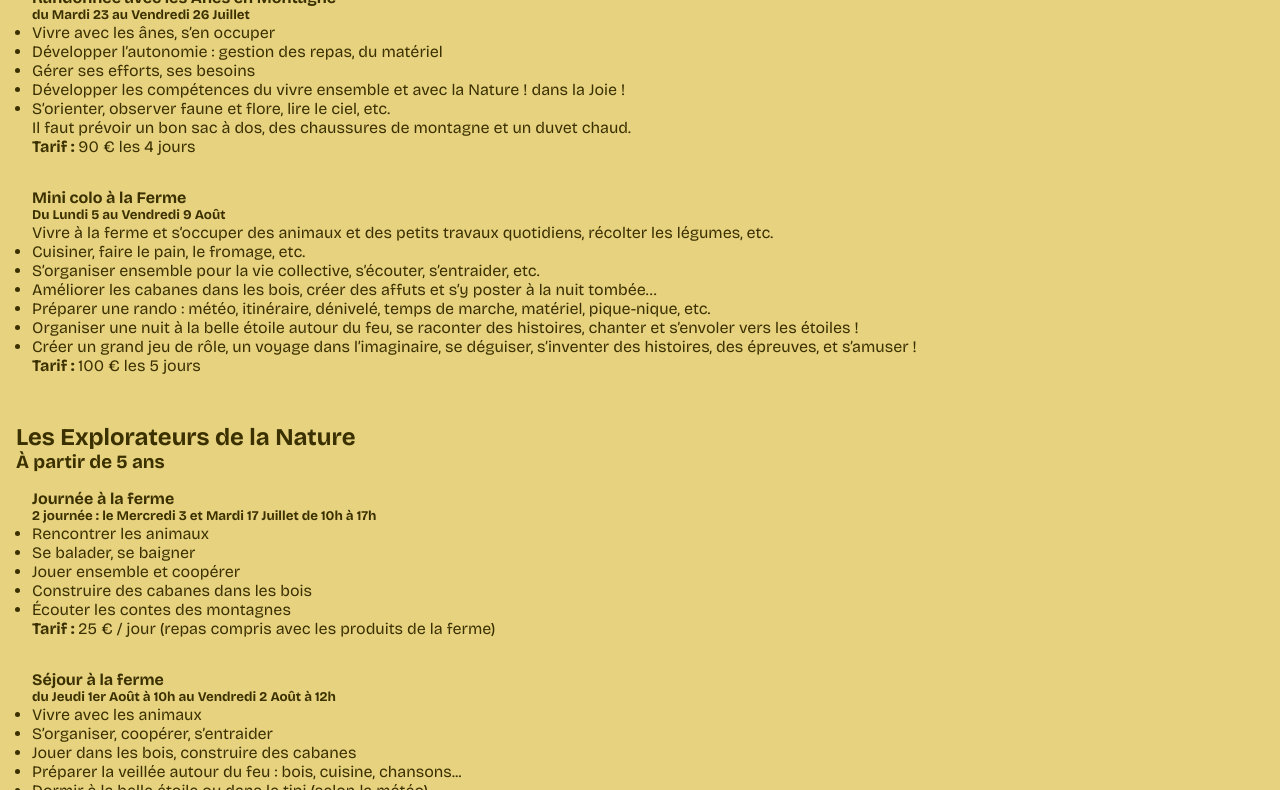
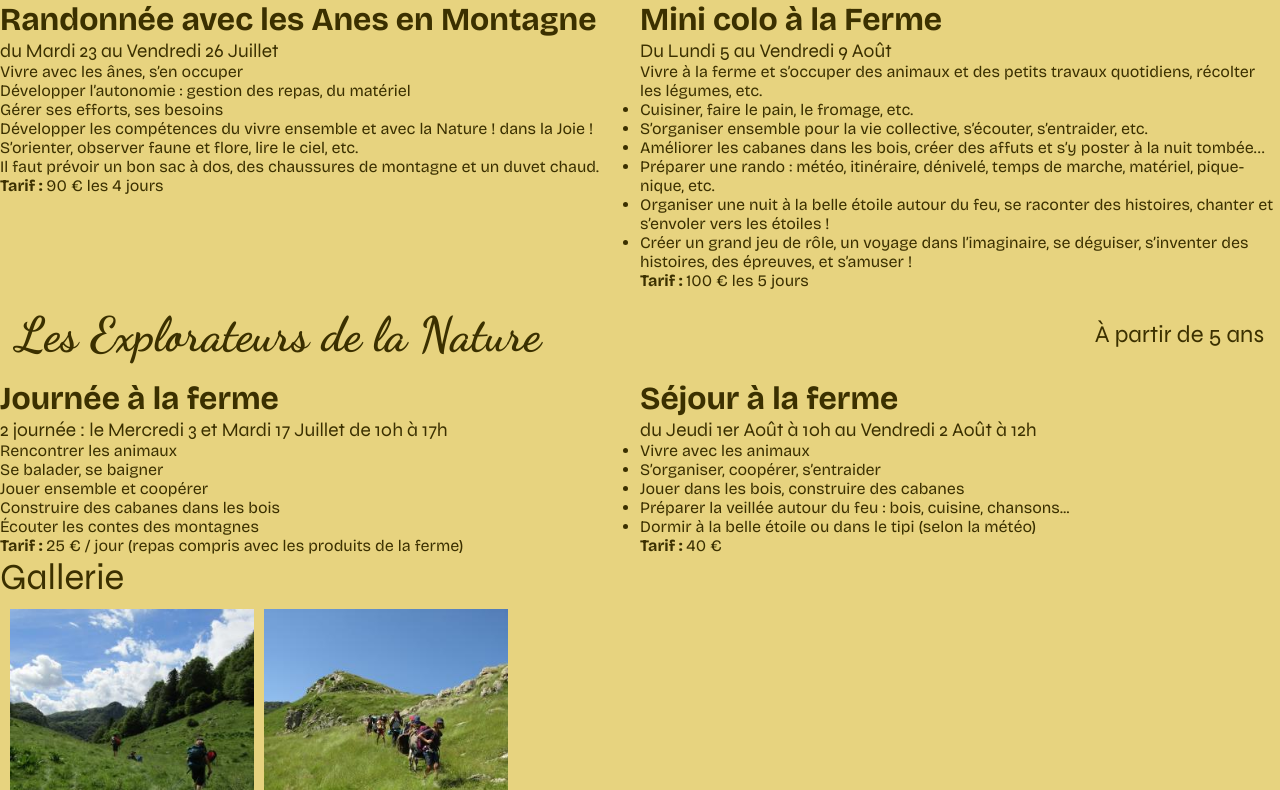
Before and after one commit to loulou64490/aventure-nature, a plain HTML site: page index.html in a window 1280 px wide. Shown: the part 933-1723 px from the top of the page. Drawn offline with nearby package versions, Linux system fonts and the light colour scheme; some packages are replaced by stand-ins of ours; a script that the page names is missing.

Commit message:
flex c'est bien, grid c'est mieux

```diff
--- a/index.html
+++ b/index.html
@@ -57,8 +57,11 @@
             <div class="programme-ete" id="programme-ete">
                 <h1>Programme de l'été</h1>
                 <div class="aventure-nature">
+                    <div class="presentation">
                         <h2>Aventure Nature</h2>
                         <h3>De 9 à 15 ans</h3>
+                    </div>
+                    <div class="hagrid">
                         <div class="activite">
                             <h4>Randonnée avec les Anes en Montagne</h4>
                             <h5>du Mardi 23 au Vendredi 26 Juillet</h5>
@@ -96,9 +99,13 @@
                             <p><b>Tarif : </b>100 € les 5 jours</p>
                         </div>
                     </div>
+                </div>
                 <div class="aventure-nature">
+                    <div class="presentation">
                         <h2>Les Explorateurs de la Nature</h2>
                         <h3>À partir de 5 ans</h3>
+                    </div>
+                    <div class="hagrid">
                         <div class="activite">
                             <h4>Journée à la ferme</h4>
                             <h5>2 journée : le Mercredi 3 et Mardi 17 Juillet de 10h à 17h</h5>
@@ -122,6 +129,7 @@
                                 <li>Dormir à la belle étoile ou dans le tipi (selon la météo)</li>
                             </ul>
                             <p><b>Tarif : </b>40 €</p>
+                        </div>
                     </div>
                 </div>
             </div>
--- a/style.css
+++ b/style.css
@@ -20,6 +20,8 @@ html {
   user-select: none;
 
   scroll-behavior: smooth;
+
+  font-family: Bricolage Grotesque;
 }
 
 * {
@@ -34,9 +36,6 @@ html {
 
   /* Custom cursor */
   cursor: url('assets/cursor.svg'), auto;
-
-  /* Font */
-  font-family: Bricolage Grotesque;
 }
 
 a {
@@ -241,11 +240,50 @@ main .contenu {
   background-color: var(--contenu-bg);
 }
 
-main .programme-ete div {
+main h1 {
+  font-size: 2.3rem;
+  font-family: Syne;
+  font-weight: normal;
+}
+
+main h2 {
+  font-size: 3rem;
+  font-family: Dancing Script;
+}
+
+main h3 {
+  font-size: 1.5rem;
+  font-family: Syne;
+  font-weight: normal;
+}
+
+main h4 {
+  font-size: 2rem;
+}
+
+main h5 {
+  font-size: 1.2rem;
+  font-family: Syne;
+  font-weight: normal;
+}
+
+.presentation {
+  display: flex;
+  justify-content: space-between;
+  align-items: center;
   padding: 1rem;
 }
 
-main #lightgallery {}
+.hagrid {
+  display: grid;
+  grid-template-columns: 1fr;
+}
+
+@media (min-width: 50rem) {
+  .hagrid {
+    grid-template-columns: 1fr 1fr
+  }
+}
 
 .grid-container {
   display: grid;
```
Lines whose indentation alone changed are shown as unchanged.
